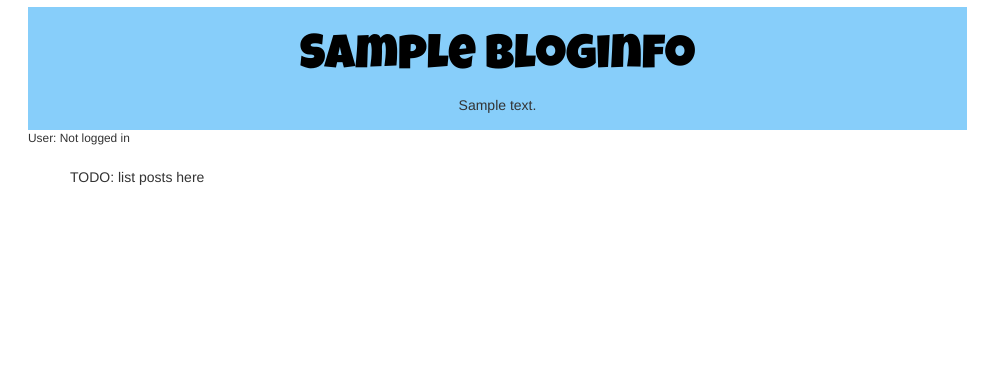
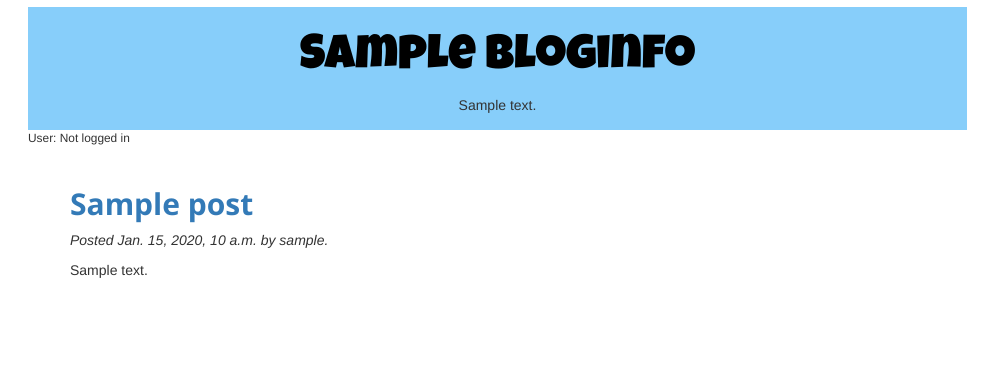
Before and after one commit to oskusalerma/myblog, a Django app: page / in a window 1280 px wide. Shown: the top 390 px of the page, without its empty margins (0-1002 px from the left). Run offline with Django 3.2, Linux system fonts and the light colour scheme; tables that the repository leaves empty hold one stand-in row (values such as "Sample post"); some libraries are stand-ins or nearby versions.

Commit message:
Add posts to home page.
Also move post formatting to its own sub-template so it's shared.

```diff
--- a/myblog/main/templates/main/home.html
+++ b/myblog/main/templates/main/home.html
@@ -3,7 +3,9 @@
 {% block content %}
 
 {% if posts %}
-TODO: list posts here
+{% for post in posts %}
+ {% include "main/post-format.html" %}
+{% endfor %}
 {% else %}
 <p>This blog has no posts yet.</p>
 {% endif %}
--- /dev/null
+++ b/myblog/main/templates/main/post-format.html
@@ -0,0 +1,8 @@
+<div class="post">
+
+<h2><a href="{% url 'main:post' post.pk %}">{{ post.title }}</a></h2>
+
+<p><i>Posted {{ post.pub_date }} by {{ post.author.get_username }}.</i></p>
+
+<p> {{ post.content | linebreaksbr }}</p>
+</div>
```
Also changed, not shown: myblog/main/templates/main/post.html (added, +7 -0 lines).
